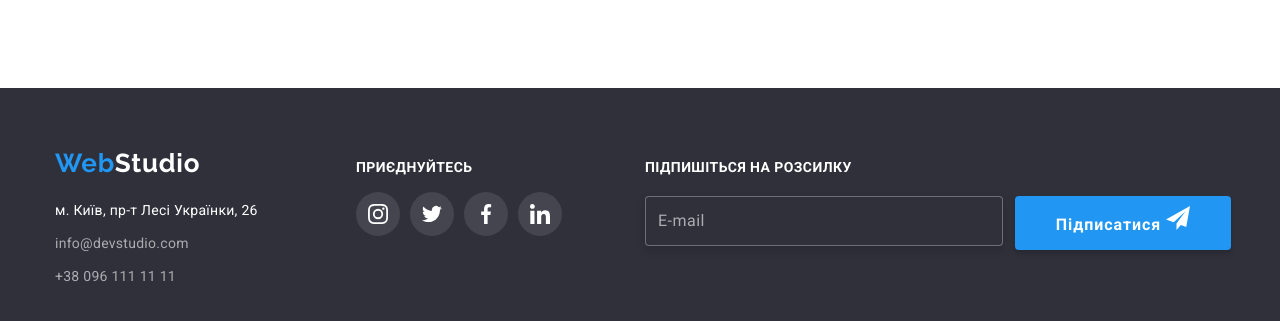
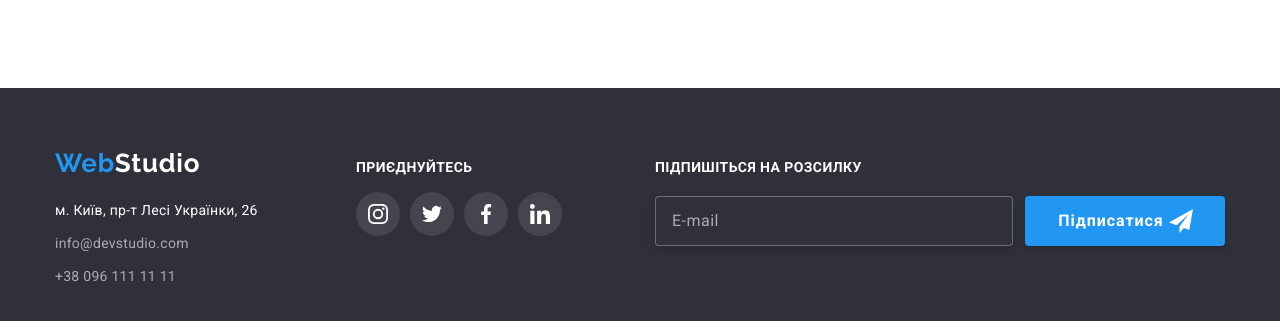
Before and after one commit to AlexandrSly/goit-markup-hw-06, a plain HTML site: page index.html in a window 1280 px wide. Shown: the part 2591-2912 px from the top of the page. Drawn offline with nearby package versions, Linux system fonts and the light colour scheme.

Commit message:
hw-06_v4

```diff
--- a/css/styles.css
+++ b/css/styles.css
@@ -375,11 +375,14 @@ html {
   align-items: center;
   justify-content: center;
   cursor: pointer;
+  transition-property: fill, background-color;
+  transition-duration: 250ms;
+  transition-timing-function: var(--transition-timing-function);
 }
 
 .modal-close:hover {
   background-color: var(--main-link-color);
-  color: #ffffff;
+  fill: #ffffff;
 }
 
 .modal-title {
@@ -389,7 +392,7 @@ html {
   text-align: center;
   letter-spacing: 0.03em;
   color: #212121;
-  margin-bottom: 30px;
+  margin-bottom: 12px;
 }
 
 .input-label {
@@ -413,6 +416,9 @@ html {
   font-size: 16px;
   padding-left: 42px;
   outline: transparent;
+  transition-property: border-color;
+  transition-duration: 250ms;
+  transition-timing-function: var(--transition-timing-function);
 }
 
 .modal-input::placeholder {
@@ -441,6 +447,9 @@ html {
   left: 12px;
   top: 50%;
   transform: translateY(-50%);
+  transition-property: fill;
+  transition-duration: 250ms;
+  transition-timing-function: var(--transition-timing-function);
 }
 
 .modal-input:focus {
@@ -453,7 +462,7 @@ html {
 
 .modal-textarea-block {
   display: block;
-  padding-bottom: 4px;
+  margin-bottom: 4px;
   font-size: 12px;
 }
 .modal-textarea {
@@ -466,6 +475,9 @@ html {
   margin-bottom: 20px;
   resize: none;
   outline: transparent;
+  transition-property: border-color;
+  transition-duration: 250ms;
+  transition-timing-function: var(--transition-timing-function);
 }
 
 .modal-textarea:focus {
@@ -498,7 +510,10 @@ html {
   color: #757575;
   display: flex;
   align-items: center;
+  justify-content: center;
+  gap: 7px;
 }
+
 .check-link {
   color: var(--main-link-color);
 }
@@ -911,7 +926,7 @@ html {
 }
 
 .foter-soc {
-  margin-right: 83px;
+  margin-right: auto;
 }
 /* тест соц */
 .footer-soc-list {
@@ -973,41 +988,65 @@ input::placeholder {
   width: 358px;
   height: 50px;
   margin-right: 12px;
-  padding-left: 12px;
+  padding-left: 16px;
   background-color: #2f303a;
   border: 1px solid rgba(255, 255, 255, 0.3);
   filter: drop-shadow(0px 4px 4px rgba(0, 0, 0, 0.15));
   border-radius: 4px;
   outline: transparent;
   color: #ffffff;
+  transition-property: border-color;
+  transition-duration: 250ms;
+  transition-timing-function: var(--transition-timing-function);
 }
 
 .subscribe-input:focus {
   border-color: var(--main-link-color);
 }
 
-/* .subscribe-input:placeholder {
-  font-size: 160px;
-  line-height: 1.25;
-  display: flex;
-  align-items: center;
-  letter-spacing: 0.03em;
-  color: rgba(255, 255, 255, 0.6);
-} */
-
 .subscribe-wrap {
+  height: 50px;
 }
 
 .subscribe-btn {
+  display: inline-block;
+  position: relative;
+  min-width: 200px;
+  font-family: inherit;
+  font-weight: 700;
+  font-size: 16px;
+  line-height: 1.88;
+  letter-spacing: 0.06em;
+  color: #ffffff;
+  background-color: #2196f3;
+  cursor: pointer;
+  padding-right: 34px;
+  box-shadow: 0px 4px 4px rgba(0, 0, 0, 0.15);
+  border-radius: 4px;
+  /* padding: 10px 22px; */
+  border: none;
+  transition-property: color, background-color;
+  transition-duration: 250ms;
+  transition-timing-function: var(--transition-timing-function);
 }
 
-.subscribe-input-icon {
-  fill: #ffffff;
-  transition-property: color background-color;
-  transition-duration: 250ms;
-  transition-timing-function: var(--transition-timing-function);
+.subscribe-btn:hover,
+.subscribe-btn:focus {
+  color: var(--main-btn-color);
+  background-color: #ffffff;
 }
 
 .subscribe-btn:hover .subscribe-input-icon {
   fill: var(--main-btn-color);
 }
+
+.subscribe-input-icon {
+  fill: #ffffff;
+  position: absolute;
+  margin-left: 5px;
+  top: 50%;
+  transform: translateY(-50%);
+  transition-property: fill;
+  transition-duration: 250ms;
+  transition-timing-function: var(--transition-timing-function);
+}
--- a/index.html
+++ b/index.html
@@ -404,13 +404,11 @@
         <p class="subscribe-title">Підпишіться на розсилку</p>
         <form class="subscribe-form">
           <input type="text" name="user-name" class="subscribe-input" id="user-name" placeholder="E-mail">
-          <div class="subscribe-wrap">
-            <button type="submit" class="subscribe-btn btn">Підписатися
-              <svg class="subscribe-input-icon" width="24px" height="24px">
-                <use href="./images/symbol.svg#icon-telegram"></use>
-              </svg>
-            </button>
-          </div>
+          <button type="submit" class="subscribe-btn">Підписатися
+            <svg class="subscribe-input-icon" width="24px" height="24px">
+              <use href="./images/symbol.svg#icon-telegram"></use>
+            </svg>
+          </button>
         </form>
       </div>
     </div>
@@ -451,7 +449,7 @@
         <textarea class="modal-textarea" name="modal-textarea" id="modal-textarea"
           placeholder="Введіть текст"></textarea>
         <div class="modal-field">
-          <input type="checkbox" name="privacy" id="privacy" class="input-check visually-hidden">
+          <input type="checkbox" name="privacy" id="privacy" class="input-check visually-hidden" required>
           <label for="privacy" class="check-text">
             <span>
               <svg class="check-icon" width="16px" height="15px">
```
Also changed, not shown: portfolio.html (+5 -7 lines).
